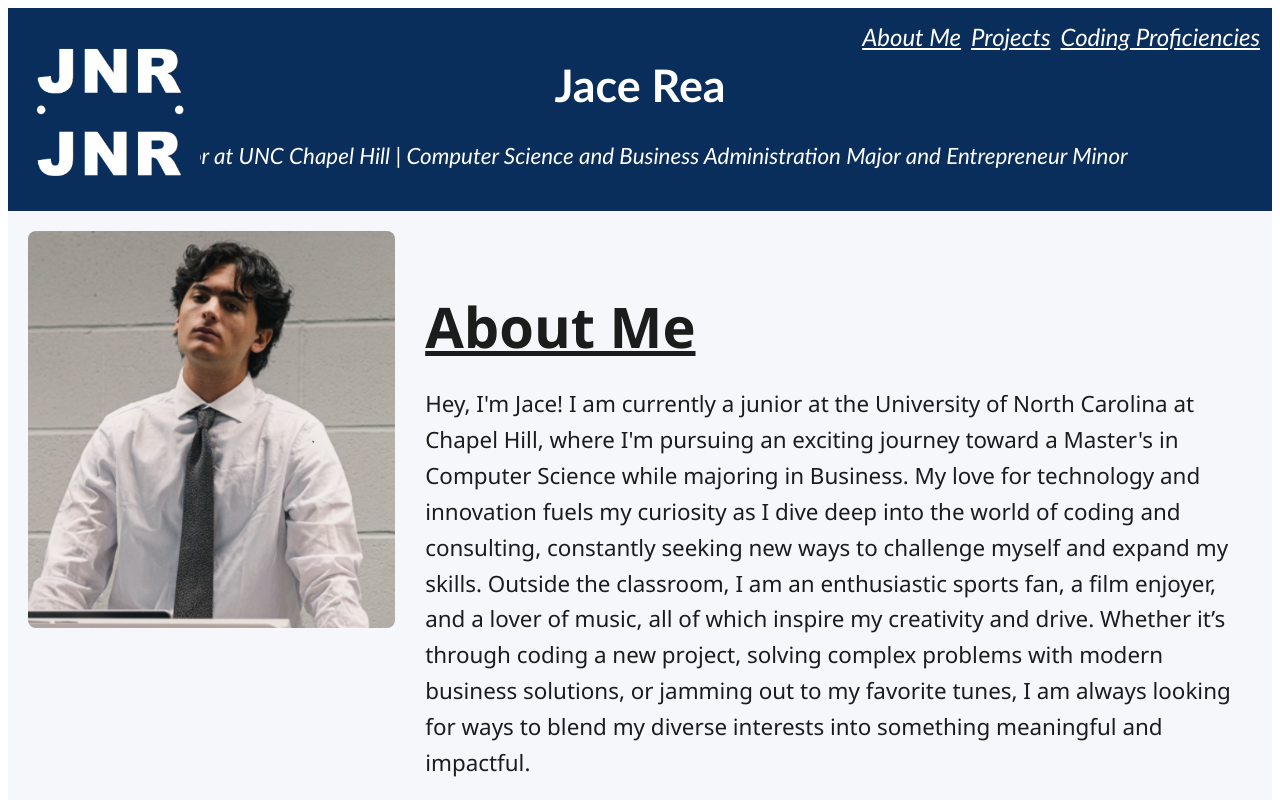
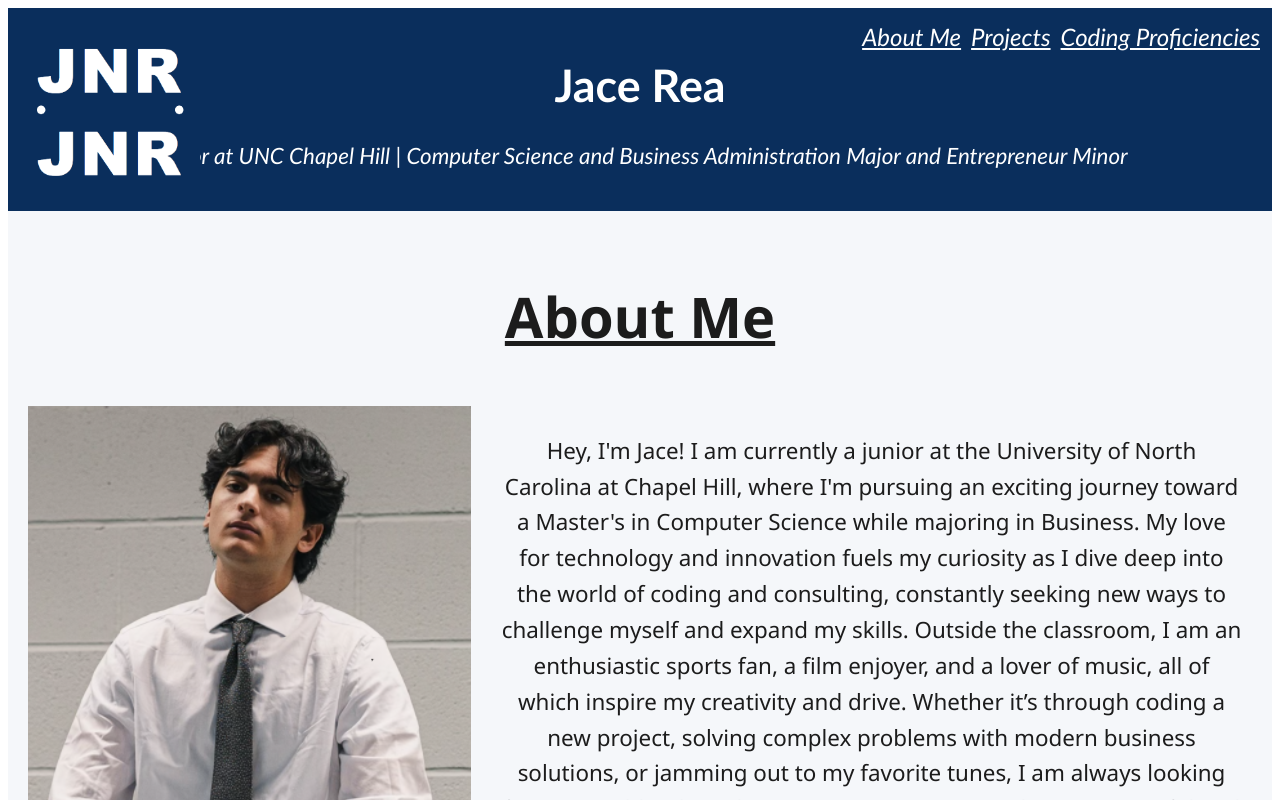
Before and after one commit to jacerea/my-website, a Next.js app: page / in a window 1280 px wide. Shown: the top 800 px of the page. Built offline with nearby package versions, Linux system fonts and the light colour scheme.

Commit message:
more fixing

```diff
--- a/pages/index.js
+++ b/pages/index.js
@@ -45,25 +45,21 @@ export default function Home() {
       </header>
 
       {/* Need to fix this so the about me is above the paragraph but its breaking my code*/}
-      <main style={{ padding: '20px' }}>
-        <section id="about-me" style={{ marginBottom: '200px' }}>
-          <div style={{ display: 'flex', alignItems: 'flex-start', gap: '20px' }}>
-
-            {/* Image column */}
+      <main style={{ padding: '20px', textAlign: 'center' }}>
+      <section id = "about-me" style={{ marginBottom: '200px' }}>
+        <h2 style={{ fontSize: '3.5rem', textDecoration: 'underline'}}>About Me</h2>
+        <div style={{ display: 'flex', alignItems: 'center', gap: '20px' }}>
+          {/*this is me and my image on the left */}
           <div style={{ flex: '0 0 30%' }}>
             <img
-                src="/New-Jace-Rea_Photo.png"
+              src="/New-Jace-Rea_Photo.png"  // W public photo bro thank god for the public file. Need a more professional photo tho.
               alt="Jace Rea"
-                style={{ maxWidth: '100%', borderRadius: '8px' }}
             />
           </div>
 
-            {/* Text column */}
+          {/*this is the text on the right changed text size */}
           <div style={{ flex: '1', maxWidth: '1000px', padding: '10px' }}>
-              <h2 style={{ fontSize: '3.5rem', textDecoration: 'underline', marginBottom: '20px' }}>
-                About Me
-              </h2>
-              <p style={{ fontSize: '1.4rem', lineHeight: '1.6' }}>
+            <p style={{ fontSize: '1.4rem', lineHeight: '1.6'}}>
               Hey, I'm Jace! I am currently a junior at the University of North Carolina at Chapel Hill, where I'm pursuing an exciting journey toward a Master's in Computer Science
               while majoring in Business. My love for technology and innovation fuels my curiosity as I dive deep into the world of coding and consulting, constantly seeking new ways to challenge
               myself and expand my skills. Outside the classroom, I am an enthusiastic sports fan, a film enjoyer, and a lover of music, all of which inspire my creativity and
@@ -73,7 +69,6 @@ export default function Home() {
           </div>
         </div>
       </section>
-
 
 
       <section id="consulting-portfolio" style={{ marginBottom: '100px' }}>
```
Lines whose indentation alone changed are shown as unchanged.
